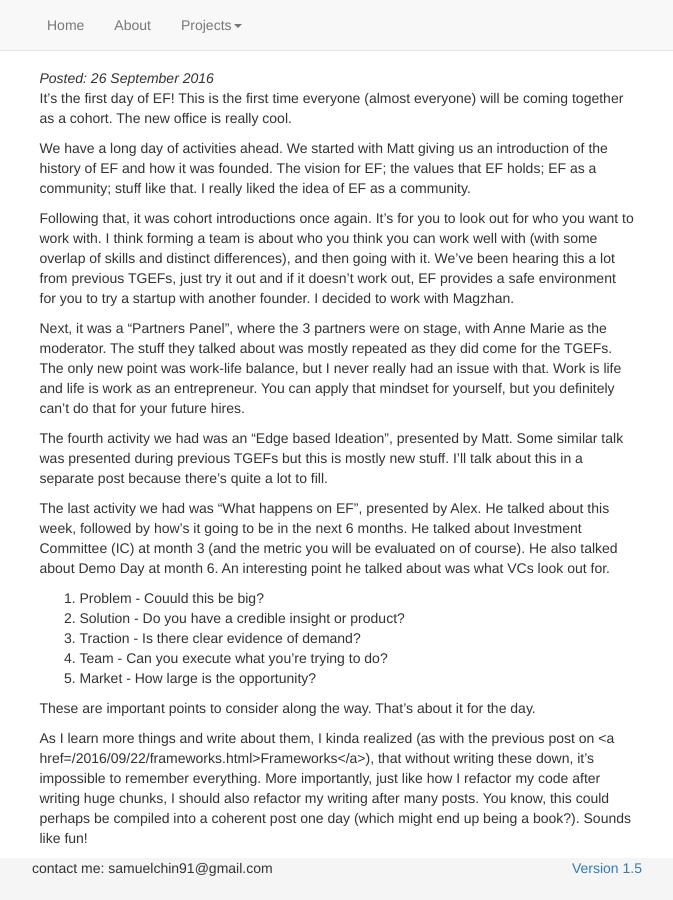
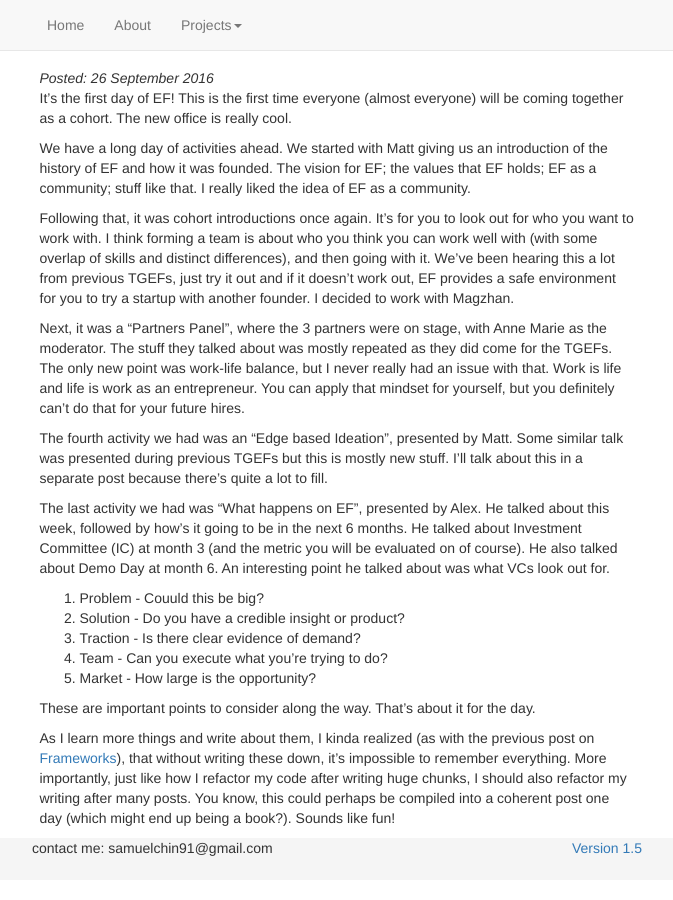
Before and after one commit to sspeng/jkschin.github.io, a Jekyll site: the page built from _posts/2016-09-26-efsg-day-1.md, in a window 1280 px wide and 900 px high, scrolled down 112 px. Shown: the whole window, without its empty margins (303-976 px from the left). Built offline with Jekyll 4.4.1, drawn with Linux system fonts in a browser that asks for light colours; nearby versions of some CDN libraries; some of the changed lines change nothing that is shown.

Commit message:
Edited HTML link in post. Post cannot reference post.

```diff
--- a/_posts/2016-09-26-efsg-day-1.md
+++ b/_posts/2016-09-26-efsg-day-1.md
@@ -25,4 +25,4 @@ The last activity we had was "What happens on EF", presented by Alex. He talked
 
 These are important points to consider along the way. That's about it for the day.
 
-As I learn more things and write about them, I kinda realized (as with the previous post on <a href={% post_url 2016-09-22-frameworks %}>Frameworks</a>), that without writing these down, it's impossible to remember everything. More importantly, just like how I refactor my code after writing huge chunks, I should also refactor my writing after many posts. You know, this could perhaps be compiled into a coherent post one day (which might end up being a book?). Sounds like fun!
+As I learn more things and write about them, I kinda realized (as with the previous post on <a href="jkschin.github.io/2016/09/22/frameworks.html">Frameworks</a>), that without writing these down, it's impossible to remember everything. More importantly, just like how I refactor my code after writing huge chunks, I should also refactor my writing after many posts. You know, this could perhaps be compiled into a coherent post one day (which might end up being a book?). Sounds like fun!
```
